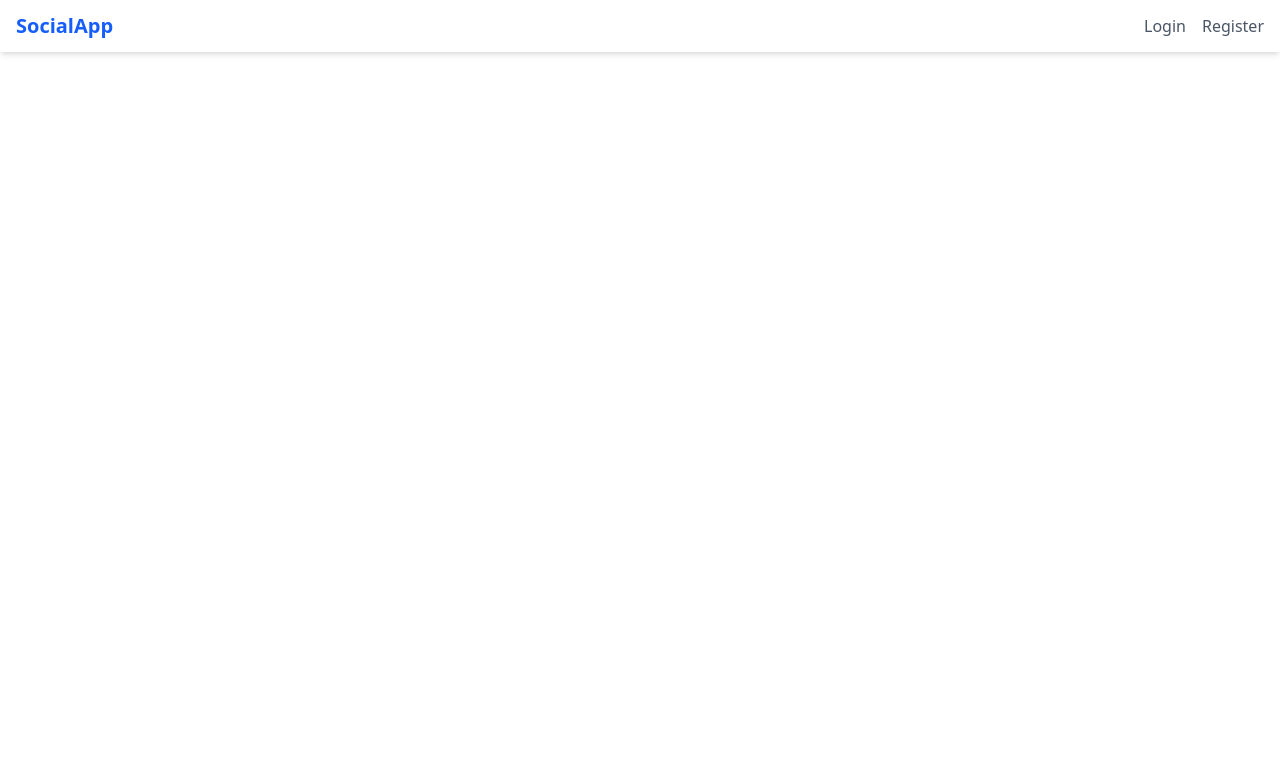
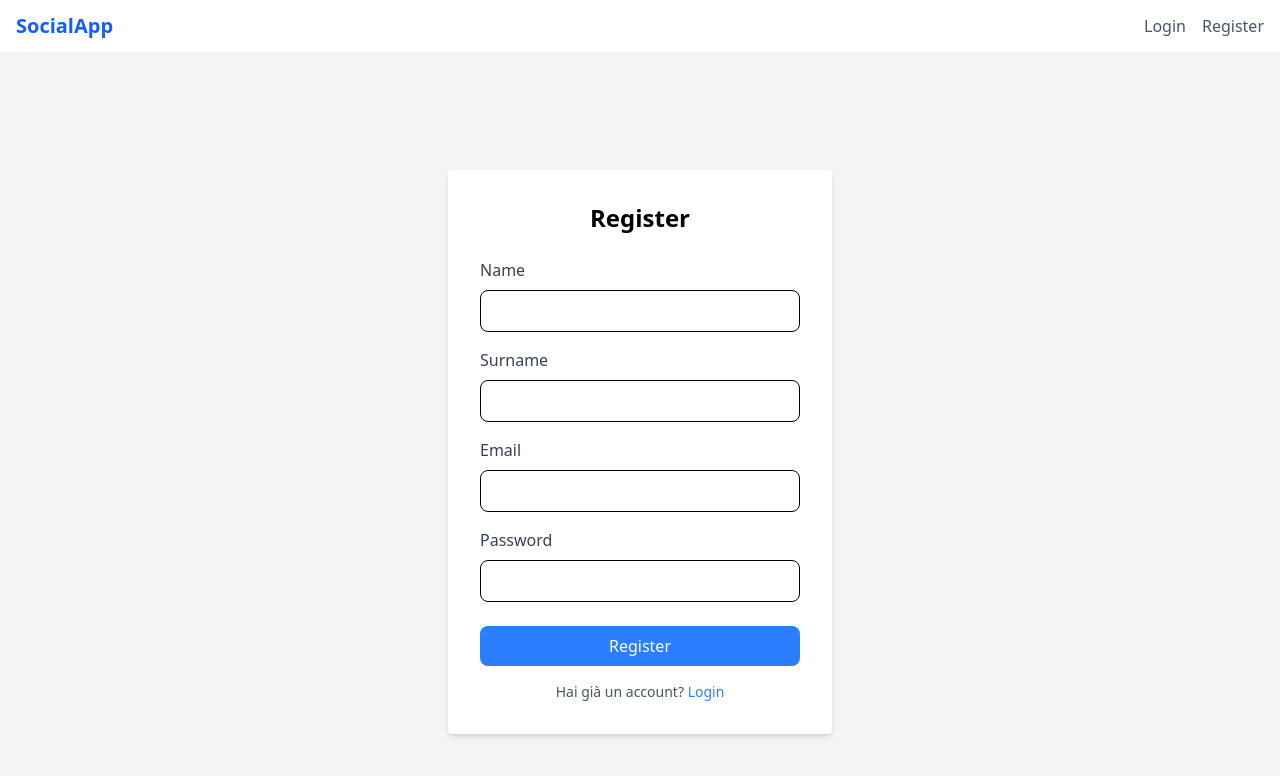
Before and after one commit to diegoferrari129/social-app, an Angular app in the folder frontend/: page /register in a window 1280 px wide. Before the commit this address led to /. Shown: the top 776 px of the page. Built offline with nearby package versions, Linux system fonts and the light colour scheme.

Commit message:
feat: add register component

```diff
--- a/frontend/src/app/app.routes.ts
+++ b/frontend/src/app/app.routes.ts
@@ -7,6 +7,7 @@ import { PostDetail } from './features/post/components/post-detail/post-detail';
 import { PostEdit } from './features/post/components/post-edit/post-edit';
 import { UserPostList } from './features/post/components/user-post-list/user-post-list';
 import { Profile } from './features/user/components/profile/profile';
+import { Register } from './core/auth/pages/register/register';
 
 export const routes: Routes = [
   { path: '', redirectTo: '/home', pathMatch: 'full' },
@@ -17,5 +18,6 @@ export const routes: Routes = [
   { path: 'post/:id', component: PostDetail },
   { path: 'post/edit/:id', component: PostEdit },
   { path: 'user/:userId/posts', component: UserPostList },
-  { path: 'profile/:id', component: Profile }
+  { path: 'profile/:id', component: Profile },
+  { path: 'register', component: Register }
 ];
--- a/frontend/src/app/core/auth/auth.service.ts
+++ b/frontend/src/app/core/auth/auth.service.ts
@@ -45,6 +45,19 @@ export class AuthService {
     return localStorage.getItem('userName');
   }
 
+  register(firstName: string, lastName: string, email: string, password: string): Observable<LoginResponse> {
+    return this.http.post<LoginResponse>(`${this.apiUrl}/user/create`, {
+      firstName,
+      lastName,
+      email,
+      password
+    });
+  }
+
+  updateAuthState(isAuthenticated: boolean): void {
+    this.authState.next(isAuthenticated);
+  }
+
   logout(): void {
     localStorage.removeItem('token');
     localStorage.removeItem('userId');
--- /dev/null
+++ b/frontend/src/app/core/auth/pages/register/register.html
@@ -0,0 +1,36 @@
+<div class="min-h-screen flex items-center justify-center bg-gray-100">
+  <div class="bg-white p-8 rounded shadow-md w-96">
+    <h2 class="text-2xl font-bold mb-6 text-center">Register</h2>
+    <form (ngSubmit)="onSubmit()">
+      <div class="mb-4">
+        <label class="block text-gray-700 mb-2">Name</label>
+        <input type="text" [(ngModel)]="firstName" name="firstName" required
+          class="w-full px-3 py-2 border rounded-lg focus:outline-none focus:ring focus:border-blue-300">
+      </div>
+      <div class="mb-4">
+        <label class="block text-gray-700 mb-2">Surname</label>
+        <input type="text" [(ngModel)]="lastName" name="lastName" required
+          class="w-full px-3 py-2 border rounded-lg focus:outline-none focus:ring focus:border-blue-300">
+      </div>
+      <div class="mb-4">
+        <label class="block text-gray-700 mb-2">Email</label>
+        <input type="email" [(ngModel)]="email" name="email" required
+          class="w-full px-3 py-2 border rounded-lg focus:outline-none focus:ring focus:border-blue-300">
+      </div>
+      <div class="mb-6">
+        <label class="block text-gray-700 mb-2">Password</label>
+        <input type="password" [(ngModel)]="password" name="password" required
+          class="w-full px-3 py-2 border rounded-lg focus:outline-none focus:ring focus:border-blue-300">
+      </div>
+      <button type="submit" class="w-full bg-blue-500 text-white py-2 rounded-lg hover:bg-blue-600 transition">
+        Register
+      </button>
+      @if (errorMessage) {
+      <p class="text-red-500 text-sm mt-3 text-center">{{ errorMessage }}</p>
+      }
+    </form>
+    <p class="text-center text-sm text-gray-600 mt-4">
+      Hai già un account? <a routerLink="/login" class="text-blue-500 hover:underline">Login</a>
+    </p>
+  </div>
+</div>
--- /dev/null
+++ b/frontend/src/app/core/auth/pages/register/register.ts
@@ -0,0 +1,38 @@
+import { Component } from '@angular/core';
+import { CommonModule } from '@angular/common';
+import { FormsModule } from '@angular/forms';
+import { RouterModule, Router } from '@angular/router';
+import { AuthService } from '../../auth.service';
+
+@Component({
+  selector: 'app-register',
+  imports: [CommonModule, FormsModule, RouterModule],
+  templateUrl: './register.html',
+  styleUrl: './register.css',
+})
+export class Register {
+  firstName = '';
+  lastName = '';
+  email = '';
+  password = '';
+  errorMessage = '';
+
+  constructor(private authService: AuthService, private router: Router) { }
+
+  onSubmit(): void {
+    this.authService.register(this.firstName, this.lastName, this.email, this.password).subscribe({
+      next: (res) => {
+        this.authService.saveToken(res.token);
+        localStorage.setItem('userId', res.user.id);
+        localStorage.setItem('userName', res.user.name);
+        this.authService.updateAuthState(true);
+        this.router.navigate(['/feed']);
+      },
+      error: (err) => {
+        this.errorMessage = err.error?.message || 'Error during registration';
+        console.error(err);
+      }
+    });
+  }
+
+}
```
Also changed, not shown: frontend/src/app/core/auth/pages/register/register.css (added).
